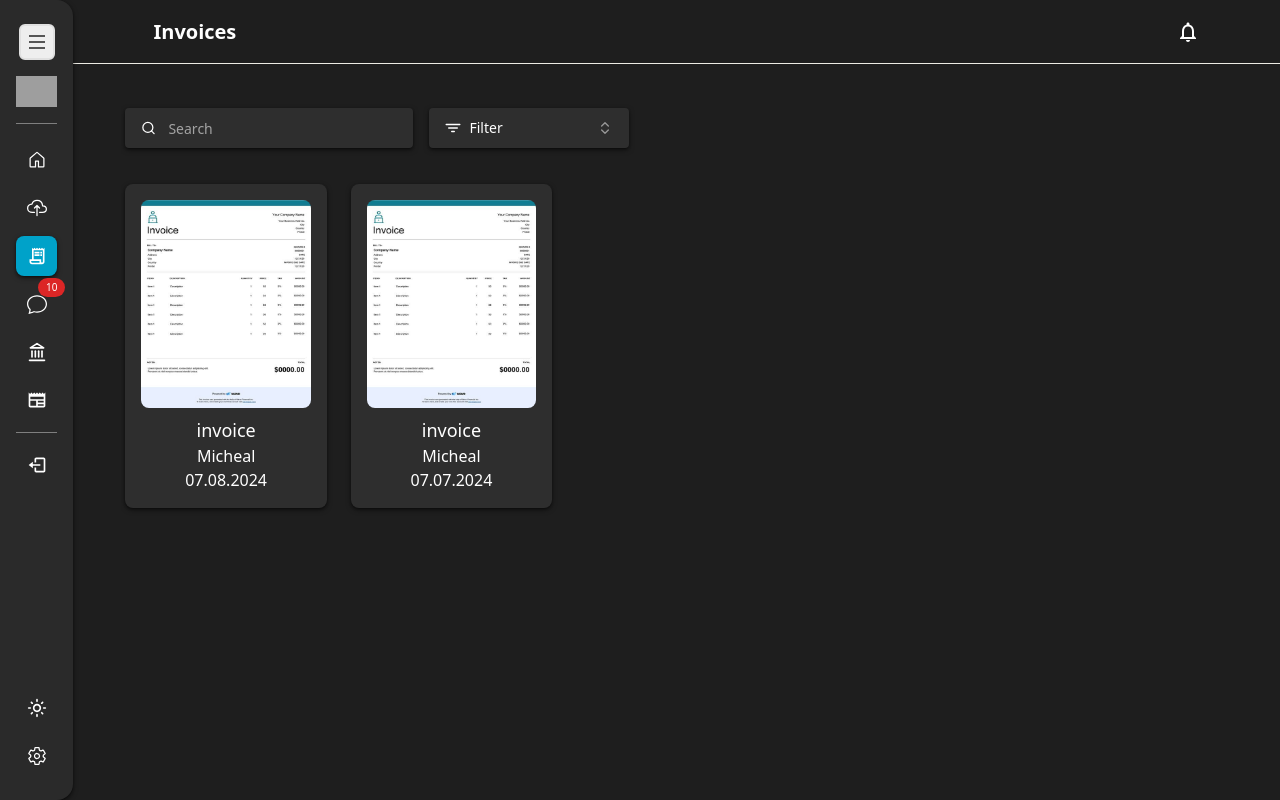
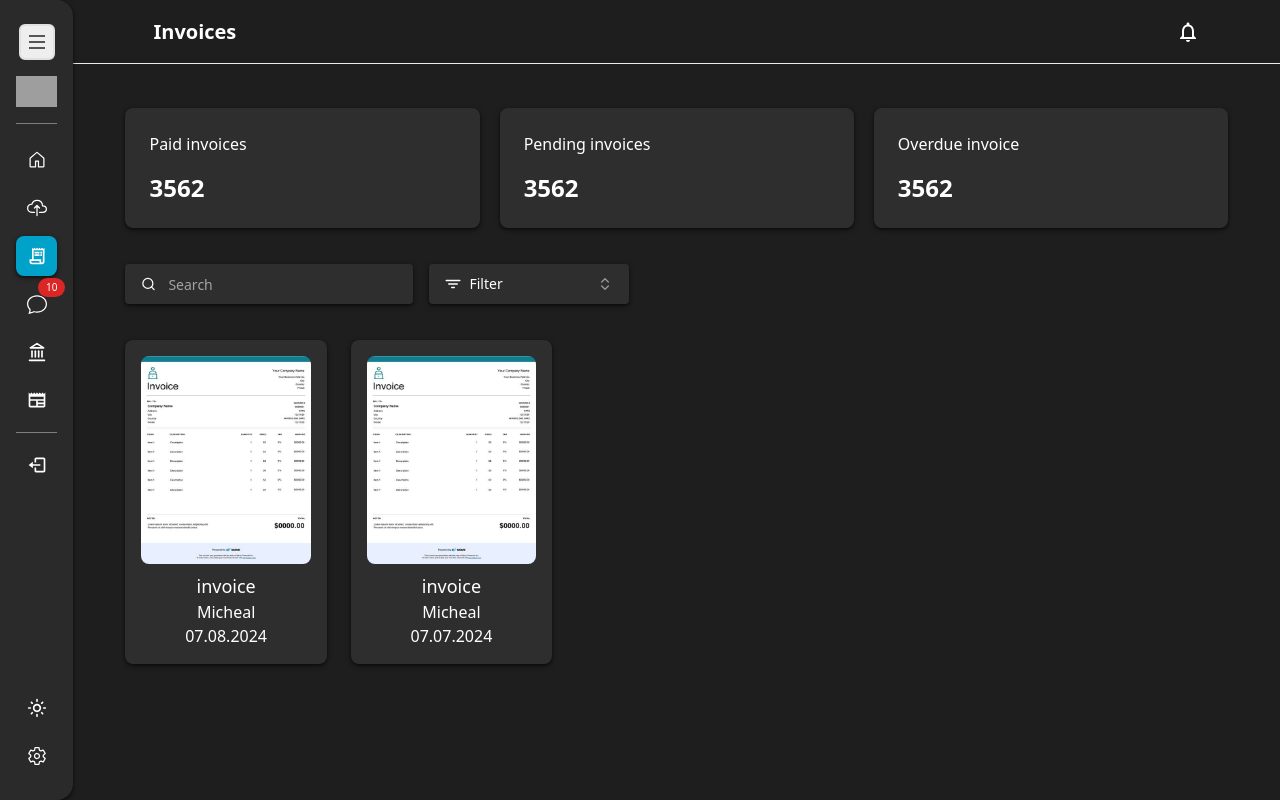
Before and after one commit to Trayshmhirk/tax-return-user-app, a React (Vite) app: page /invoices in a window 1280 px wide. Built offline with nearby package versions, Linux system fonts and the light colour scheme; grey boxes are pictures that could not be loaded.

Commit message:
setting up invoice layout

```diff
--- a/src/pages/Invoices.tsx
+++ b/src/pages/Invoices.tsx
@@ -60,6 +60,41 @@ const Invoices = () => {
 
    return (
       <div className="flex flex-col gap-9">
+         <div className="grid grid-cols-1 xs:grid-cols-2 md:grid-cols-3 gap-5">
+            <div className="w-full flex flex-col gap-4 bg-white dark:bg-gray p-6 rounded-lg cursor-pointer shadow-md dark:shadow-md-dark">
+               <div className="flex items-center gap-4">
+                  <p className="font-lg font-medium">Paid invoices</p>
+
+                  <span></span>
+               </div>
+
+               <div>
+                  <p className="text-2xl font-bold">3562</p>
+               </div>
+            </div>
+            <div className="w-full flex flex-col gap-4 bg-white dark:bg-gray p-6 rounded-lg cursor-pointer shadow-md dark:shadow-md-dark">
+               <div className="flex items-center gap-4">
+                  <p className="font-lg font-medium">Pending invoices</p>
+
+                  <span></span>
+               </div>
+
+               <div>
+                  <p className="text-2xl font-bold">3562</p>
+               </div>
+            </div>
+            <div className="w-full flex flex-col gap-4 bg-white dark:bg-gray p-6 rounded-lg cursor-pointer shadow-md dark:shadow-md-dark">
+               <div className="flex items-center gap-4">
+                  <p className="font-lg font-medium">Overdue invoice</p>
+
+                  <span></span>
+               </div>
+
+               <div>
+                  <p className="text-2xl font-bold">3562</p>
+               </div>
+            </div>
+         </div>
          <SearchAndFilter
             handleSearch={handleSearch}
             handleFilter={handleFilter}
```
